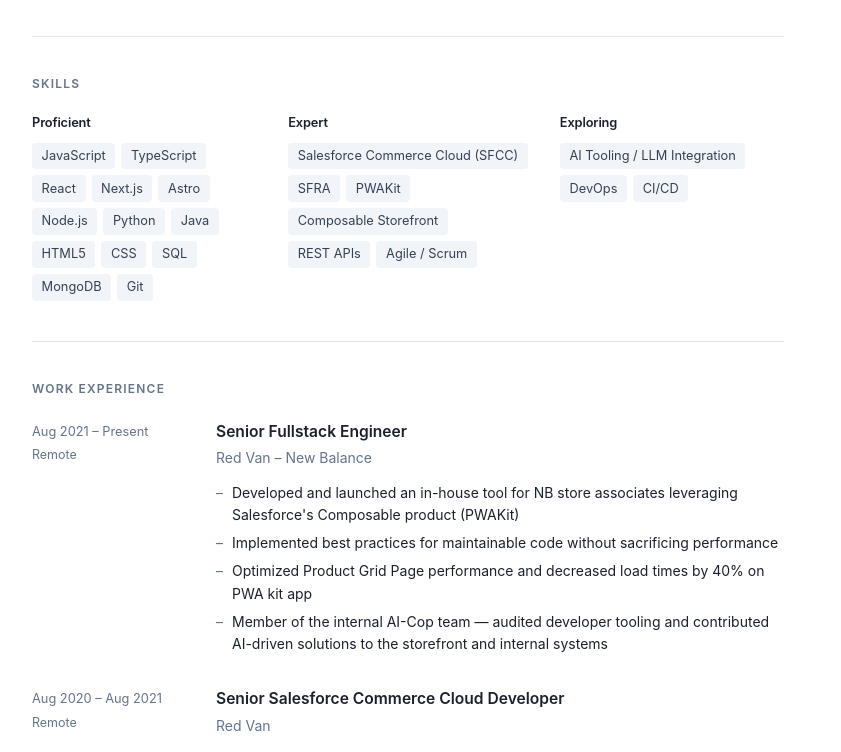
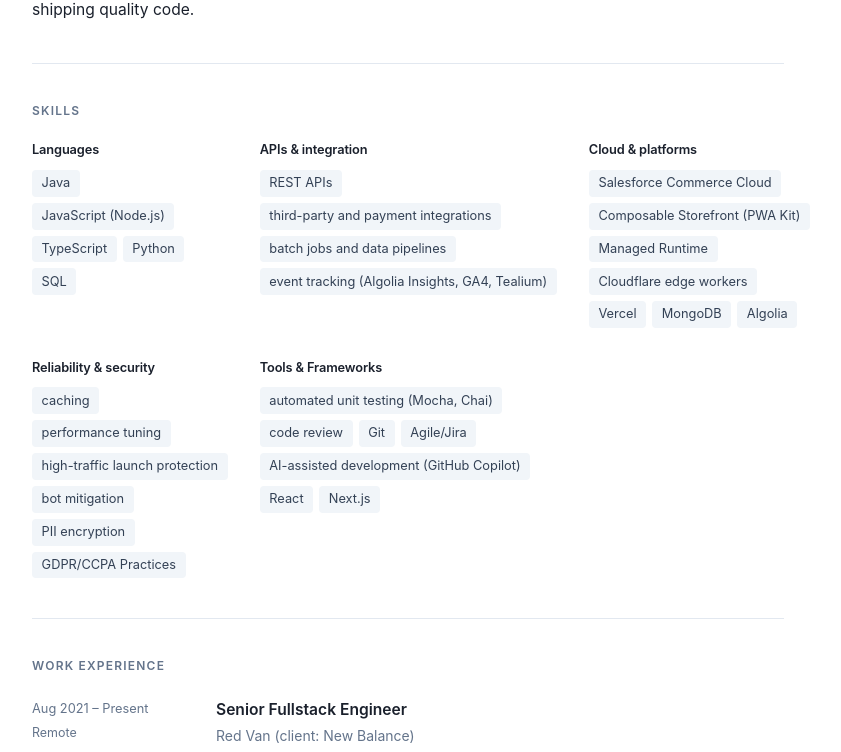
Before and after one commit to jrgparamo/jrgparamo.github.io, a React (Vite) app: page / in a window 1280 px wide. Shown: the part 491-1243 px from the top of the page, without its empty margins (232-1073 px from the left). Built offline with nearby package versions, Linux system fonts and the light colour scheme.

Commit message:
docs: Refresh resume content with expanded professional profile
Updates personal details, reorganizes skill categories, and provides
detailed accomplishments in the experience section to better reflect
current expertise and specializations.

```diff
--- a/src/data/resume.ts
+++ b/src/data/resume.ts
@@ -6,7 +6,7 @@ export const personal = {
   github: 'https://github.com/jrgparamo',
   linkedin: 'https://www.linkedin.com/in/jrgparamo',
   trailblazer: 'https://salesforce.com/trailblazer/jparamo',
-  bio: 'Fullstack engineer with 10+ years of experience building high-performance eCommerce storefronts and web applications. Expert in Salesforce Commerce Cloud, specializing in custom SFRA solutions, composable storefronts, and integrations for major retail brands. Passionate about clean architecture, mentoring engineers, and shipping quality code.',
+  bio: 'Senior software engineer with 10+ years designing, building and supporting scalable, secure customer platforms for global brands across digital and retail channels. Experienced in APIs, service and data integrations, event instrumentation, performance and reliability, leading cross-team delivery, and adopting AI-assisted development tools. Passionate about clean architecture, mentoring engineers, and shipping quality code.',
   photo: '/images/profile1851.jpeg',
   resumePdf: '/rs/JorgeParamo-Current-Resume.pdf',
 }
@@ -18,37 +18,58 @@ export interface SkillGroup {
 
 export const skills: SkillGroup[] = [
   {
-    label: 'Proficient',
+    label: 'Languages',
     items: [
-      'JavaScript',
+      'Java',
+      'JavaScript (Node.js)',
       'TypeScript',
-      'React',
-      'Next.js',
-      'Astro',
-      'Node.js',
       'Python',
-      'Java',
-      'HTML5',
-      'CSS',
       'SQL',
-      'MongoDB',
-      'Git',
     ],
   },
   {
-    label: 'Expert',
+    label: 'APIs & integration',
     items: [
-      'Salesforce Commerce Cloud (SFCC)',
-      'SFRA',
-      'PWAKit',
-      'Composable Storefront',
       'REST APIs',
-      'Agile / Scrum',
+      'third-party and payment integrations',
+      'batch jobs and data pipelines',
+      'event tracking (Algolia Insights, GA4, Tealium)',
     ],
   },
   {
-    label: 'Exploring',
-    items: ['AI Tooling / LLM Integration', 'DevOps', 'CI/CD'],
+    label: 'Cloud & platforms',
+    items: [
+      'Salesforce Commerce Cloud',
+      'Composable Storefront (PWA Kit)',
+      'Managed Runtime',
+      'Cloudflare edge workers',
+      'Vercel',
+      'MongoDB',
+      'Algolia',
+    ],
+  },
+  {
+    label: 'Reliability & security',
+    items: [
+      'caching',
+      'performance tuning',
+      'high-traffic launch protection',
+      'bot mitigation',
+      'PII encryption',
+      'GDPR/CCPA Practices',
+    ],
+  },
+  {
+    label: 'Tools & Frameworks',
+    items: [
+      'automated unit testing (Mocha, Chai)',
+      'code review',
+      'Git',
+      'Agile/Jira',
+      'AI-assisted development (GitHub Copilot)',
+      'React',
+      'Next.js',
+    ],
   },
 ]
 
@@ -64,16 +85,21 @@ export interface ExperienceItem {
 
 export const experience: ExperienceItem[] = [
   {
-    company: 'Red Van – New Balance',
+    company: 'Red Van (client: New Balance)',
     role: 'Senior Fullstack Engineer',
     location: 'Remote',
     start: 'Aug 2021',
     end: 'Present',
     bullets: [
-      'Developed and launched an in-house tool for NB store associates leveraging Salesforce\'s Composable product (PWAKit)',
-      'Implemented best practices for maintainable code without sacrificing performance',
-      'Optimized Product Grid Page performance and decreased load times by 40% on PWA kit app',
-      'Member of the internal AI-Cop team — audited developer tooling and contributed AI-driven solutions to the storefront and internal systems',
+      'Product Discovery team, global platform across NA, EMEA and APAC; lead engineer on 222 of 450+ work items.',
+      'Led the Algolia search migration across multiple international storefronts, coordinating merchandising, analytics and regional teams, with a hybrid fallback that kept non-migrated regions running.',
+      'Re-architected the product data feed and built an automated batch job replicating index settings across environments, resolving payload-limit failures and removing manual promotion steps.',
+      'Designed a conditional caching layer that preserved edge caching while serving personalized search sorting, sharply reducing server load.',
+      'Launched an in-store associate app on Composable Storefront (PWA Kit), cut its product grid load times by 40%, and optimized APIs for the associate iPad app.',
+      'Integrated customer data across services: 3D foot-scan profiles via secure tokens, order-history syndication for personalized recommendations, and PII encryption in review feeds for GDPR/CCPA.',
+      'Provided production support for tier-1 sneaker launches, keeping checkout stable under extreme traffic with Queue-it waiting rooms, session tokens and bot throttling.',
+      'Restored and expanded event telemetry (click, conversion, null-search, GA4) for accurate revenue attribution; a Japan canonical URL fix protected ~$770K in annual organic revenue.',
+      'Led headless and Managed Runtime architecture spikes to guide platform modernization; used GitHub Copilot extensively in development and, as a member of the AI Community of Practice, evaluated AI-assisted developer tools and AI-driven solutions.',
     ],
   },
   {
@@ -83,7 +109,7 @@ export const experience: ExperienceItem[] = [
     start: 'Aug 2020',
     end: 'Aug 2021',
     bullets: [
-      'Full stack engineer delivering highly custom and optimized SFCC storefronts for major retail brands',
+      'Delivered custom, performance-optimized storefronts for Claire\'s, Vermont Teddy Bear, Lush and Warrior, lifting conversion and click-through rates.',
       'Helped brands such as Claires, Vermont Teddy Bear, Lush, and Warrior increase conversion rates and click-through rates through unique page elements and modern backend optimizations',
     ],
   },
@@ -185,7 +211,7 @@ export const certifications: CertificationItem[] = [
     issued: 'Sept 2019',
   },
   {
-    name: 'Composable Storefront – B2C201',
+    name: 'Salesforce Composable Storefront (B2C201)',
     issued: 'April 2025',
   },
 ]
```
